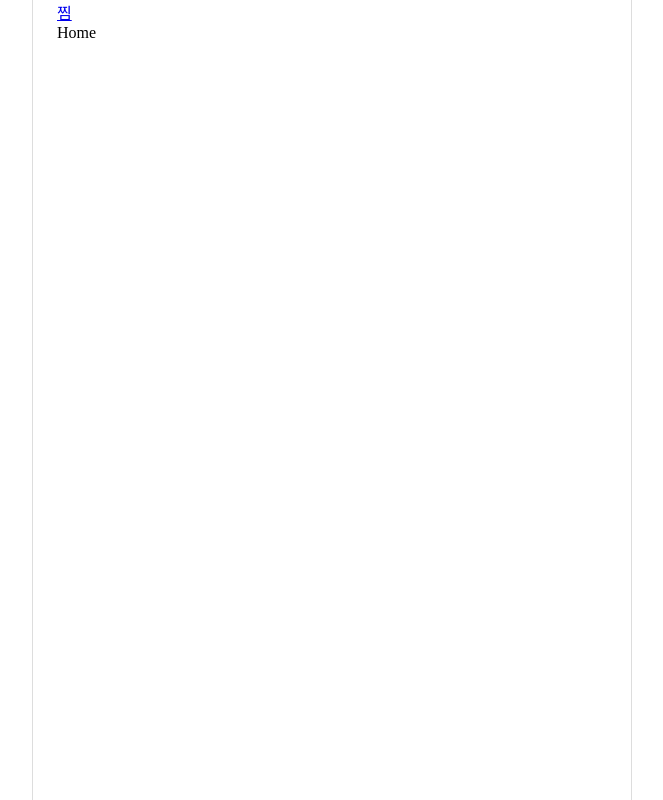
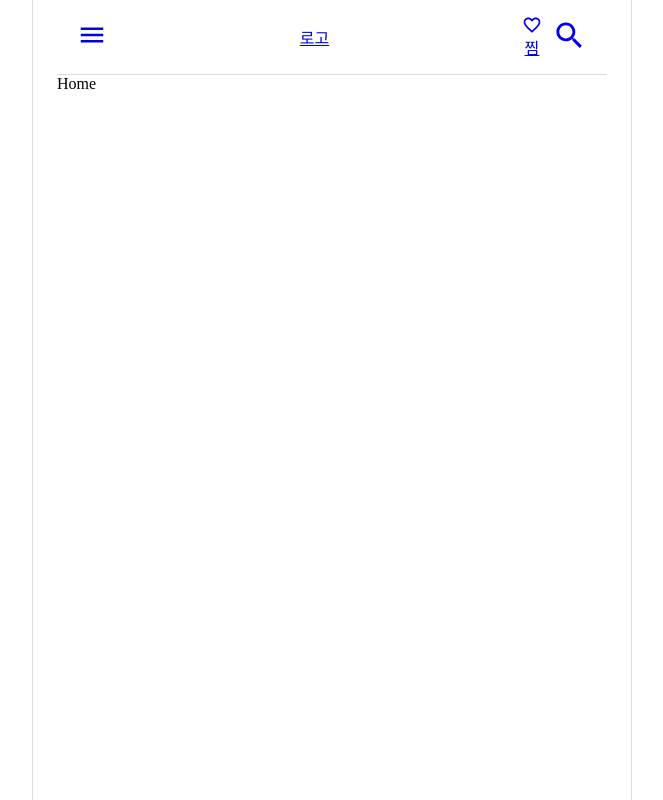
Before and after one commit to gotogether-s/gotogether-s, a Next.js app: page / in a window 1280 px wide. Shown: the whole page, without its empty margins (308-971 px from the left). Built offline with nearby package versions, Linux system fonts and the light colour scheme.

Commit message:
#10 design: Create navigation and Add Link

```diff
--- a/components/Nav/Nav.module.scss
+++ b/components/Nav/Nav.module.scss
@@ -0,0 +1,17 @@
+.nav {
+  border-bottom: 1px solid #ddd;
+  padding: 1.5rem 2rem;
+  display: flex;
+  align-items: center;
+  justify-content: space-between;
+  .flex-wrapper {
+    display: flex;
+    align-items: center;
+    gap: 1rem;
+    .flex-wrapper-favorite {
+      display: flex;
+      flex-direction: column;
+      align-items: center;
+    }
+  }
+}
--- a/components/Nav/index.tsx
+++ b/components/Nav/index.tsx
@@ -1,12 +1,33 @@
 import Link from 'next/link'
+import MenuIcon from '@mui/icons-material/Menu'
+import FavoriteBorderIcon from '@mui/icons-material/FavoriteBorder'
+import SearchIcon from '@mui/icons-material/Search'
 import style from './Nav.module.scss'
 
 const Nav = () => {
   return (
-    <nav>
-      <Link href="/mypage/favorite">
-        <a>찜</a>
+    <nav className={style.nav}>
+      <Link href="#">
+        <a>
+          <MenuIcon sx={{ fontSize: 30 }} />
+        </a>
       </Link>
+      <Link href="/">
+        <a>로고</a>
+      </Link>
+      <div className={style['flex-wrapper']}>
+        <Link href="/mypage/favorite">
+          <a className={style['flex-wrapper-favorite']}>
+            <FavoriteBorderIcon sx={{ fontSize: 20 }} />
+            <div>찜</div>
+          </a>
+        </Link>
+        <Link href="#">
+          <a>
+            <SearchIcon sx={{ fontSize: 35 }} />
+          </a>
+        </Link>
+      </div>
     </nav>
   )
 }
```
